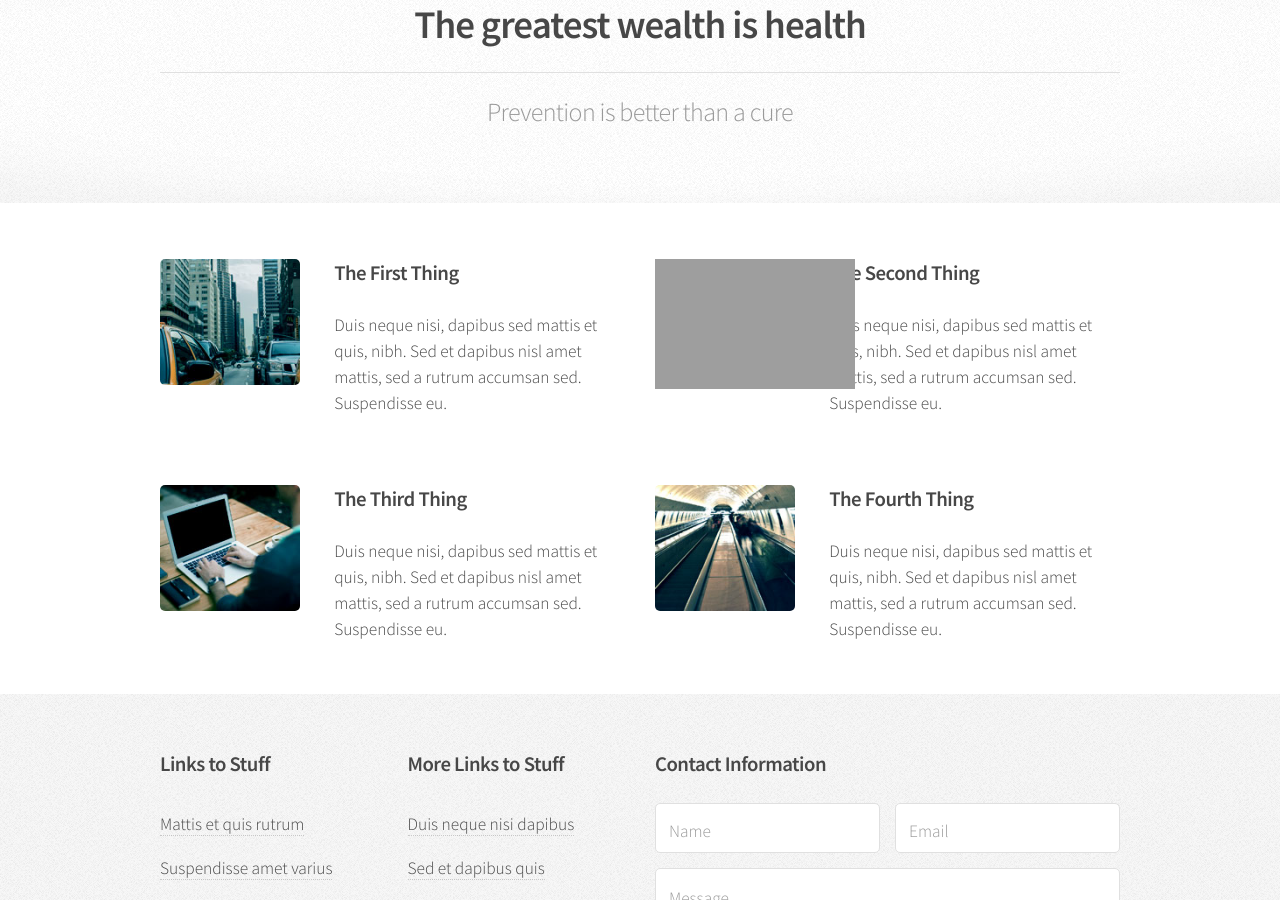
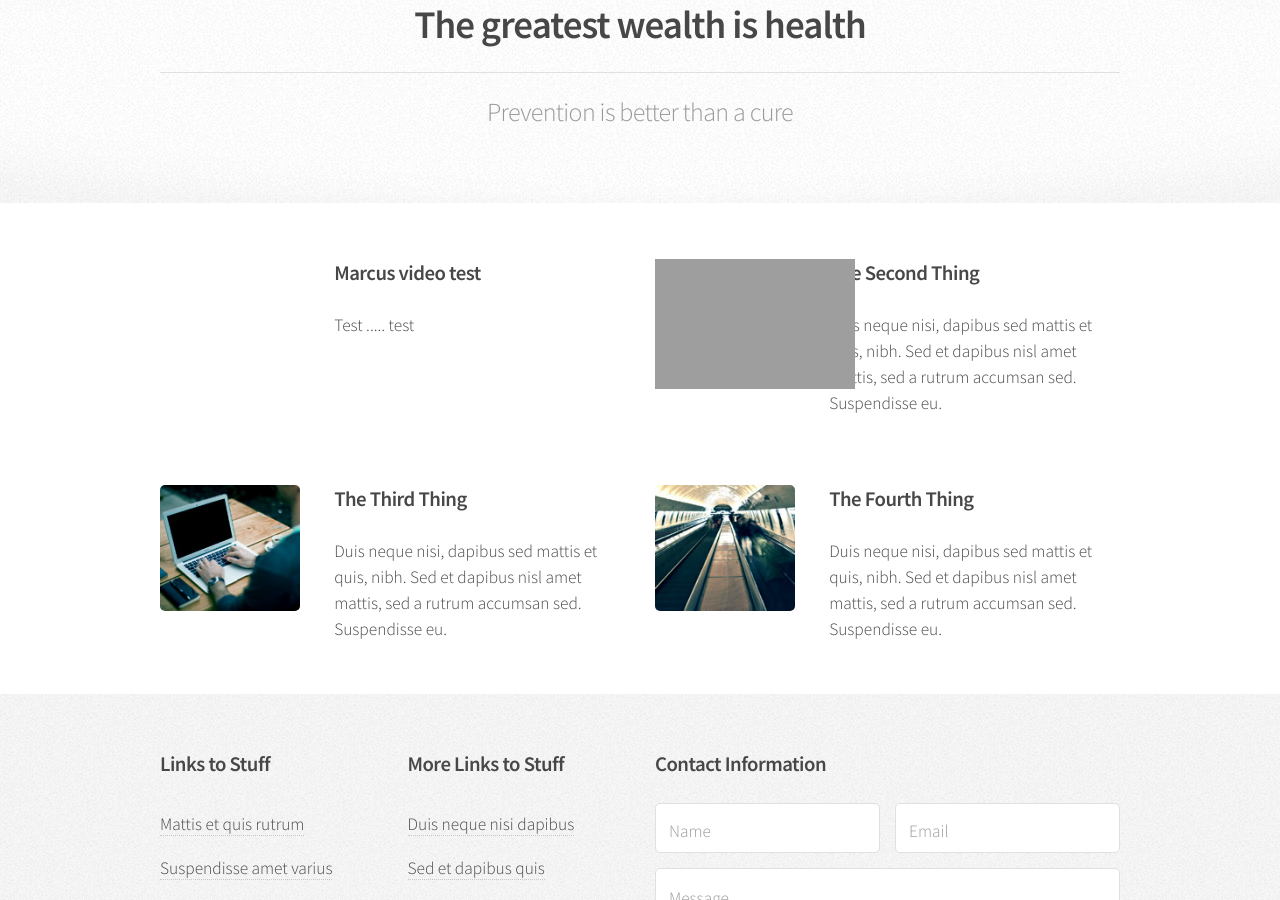
Before and after one commit to washington-wellness/washington-wellness.github.i, a Jekyll site: the page built from index.html, in a window 1280 px wide and 900 px high, scrolled down 987 px. Built offline with Jekyll 4.4.1, drawn with Linux system fonts in a browser that asks for light colours; the list of posts is cut into pages by our own code; grey boxes are pictures that could not be loaded.

Commit message:
Update index.html

```diff
--- a/index.html
+++ b/index.html
@@ -56,10 +56,10 @@ layout: default
 			<div class="row">
 				<section class="6u">
 					<div class="box post">
-						<a href="#" class="image left"><img src="{{ site.baseurl }}/assets/images/pic01.jpg" alt="" /></a>
+						<a href="#" class="image left"20150814_133313-3.mp4"alt="" /></a>
 						<div class="inner">
-							<h3>The First Thing</h3>
-							<p>Duis neque nisi, dapibus sed mattis et quis, nibh. Sed et dapibus nisl amet mattis, sed a rutrum accumsan sed. Suspendisse eu.</p>
+							<h3>Marcus video test</h3>
+							<p>Test ..... test</p>
 						</div>
 					</div>
 				</section>
```
